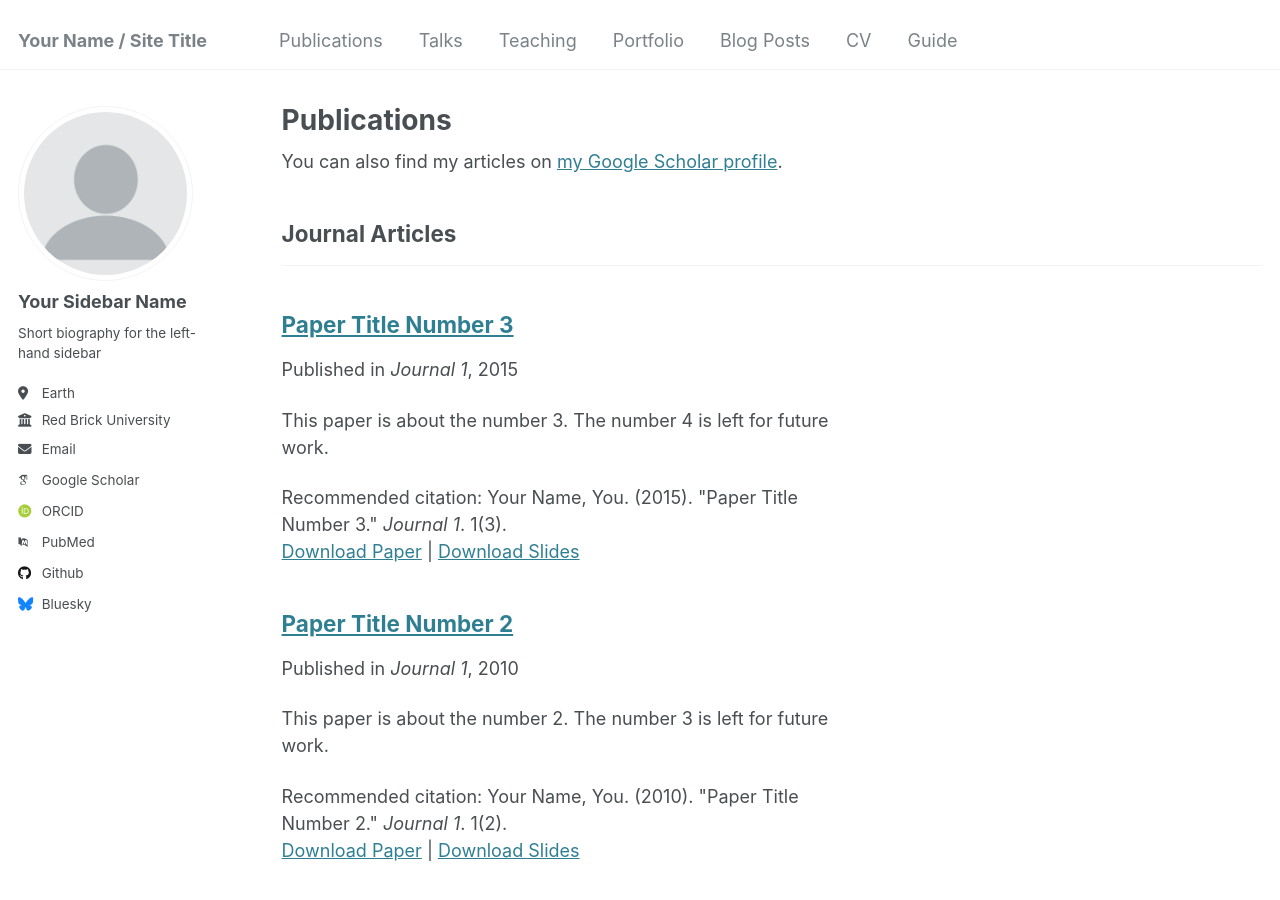
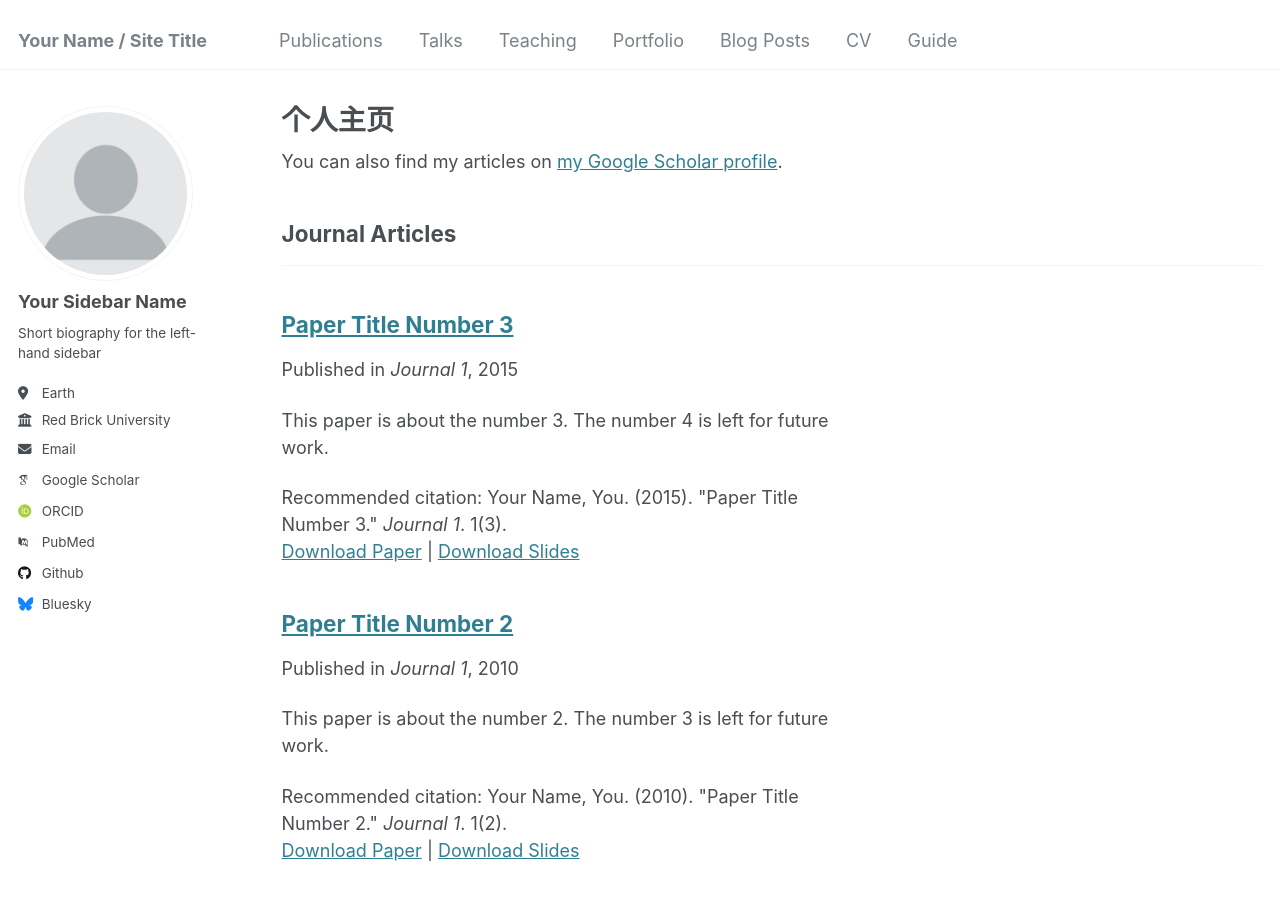
Before and after one commit to shasha1985/zhonglisha.github.io, a Jekyll site: the page built from _pages/publications.html, in a window 1280 px wide and 900 px high. Built offline with Jekyll 4.4.1, drawn with Linux system fonts in a browser that asks for light colours; some web fonts are replaced.

Commit message:
Update publications.html

```diff
--- a/_pages/publications.html
+++ b/_pages/publications.html
@@ -1,6 +1,6 @@
 ---
 layout: archive
-title: "Publications"
+title: "个人主页"
 permalink: /publications/
 author_profile: true
 ---
```
